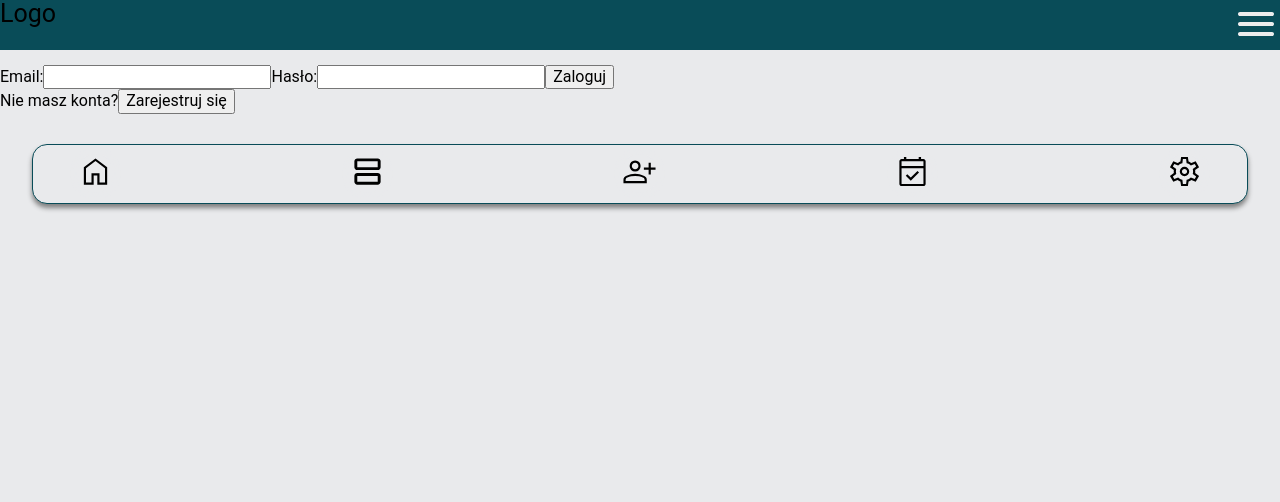
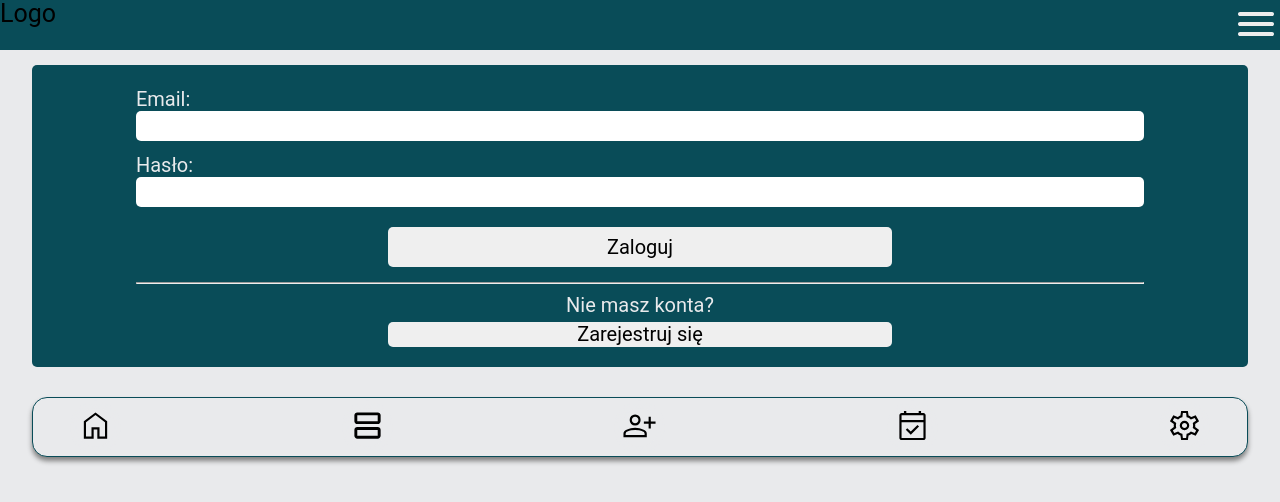
Before and after one commit to Ja-ku-ba/Dm-Daily_motivation, a React (Create React App) app in the folder frontend/: page /login in a window 1280 px wide. Shown: the top 502 px of the page. Built offline with nearby package versions, Linux system fonts and the light colour scheme.

Commit message:
login/register page

```diff
--- a/frontend/src/App.scss
+++ b/frontend/src/App.scss
@@ -6,3 +6,4 @@
 @import "./styles/tracker.scss";
 @import "./styles/navigation.scss";
 @import "./styles/posts.scss";
+@import "./styles/loginRegister.scss";
--- a/frontend/src/pages/LoginRegister.js
+++ b/frontend/src/pages/LoginRegister.js
@@ -2,36 +2,53 @@ import React, { useState } from 'react'
 import jsSHA from 'jssha';
 
 const LoginRegister = () => {
-    let [action, setAction] = useState(["Zaloguj", "Nie masz konta?", "Zarejestruj się"])
-    let changeAction = () => {
-        if (action[0] === "Zaloguj"){
-            setAction(["Zarejestruj", "Masz konto?", "Zaloguj się"])
+    // action = true, means login, false is register
+    let [action, setAction] = useState(true)
+    let changeAction = (e) => {
+        const inputElements = document.querySelectorAll('input');
+        inputElements.forEach((input) => {
+            input.value = '';
+        });
+
+        if (action === true){
+            setAction(false)
         }
         else {
-            setAction(["Zaloguj", "Nie masz konta?", "Zarejestruj się"])
+            setAction(true)
         }
+    }
+
+    let hashPassword = (word) => {
+        var hashObj = new jsSHA("SHA-512", "TEXT");
+        hashObj.update(word);
+        return hashObj.getHash("HEX");
     }
 
     let takeAction = async (e) => {
         e.preventDefault()
 
-        var hashObj = new jsSHA("SHA-512", "TEXT");
-        hashObj.update(e.target.password.value );
-        var hash = hashObj.getHash("HEX");
+        try {
+            const requestData = {
+                email: e.target.email.value,
+                hash: hashPassword(e.target.password.value),
+            };
 
-        try {
-            const endpoint = action[0] === "Zaloguj" ? "login" : "register";
+            if (!action) {
+                requestData.username = e.target.username.value;
+                requestData.password2 = e.target.password2.value;
+            }
+
+            const endpoint = action === true ? "api/account/login/" : "api/account/register/";
 
             let response = await fetch(endpoint, {
                 method: "POST",
                 headers: {
                     "Content-Type": "application/json",
                 },
-                body: JSON.stringify({
-                    "email": e.target.email.value,
-                    "hash": hash,
-                })
+                body: JSON.stringify(requestData),
             });
+            console.log(response, "tutaj--------")
+
         } catch (error) {
             console.error("Błąd: ", error)
         }
@@ -39,23 +56,69 @@ const LoginRegister = () => {
         return
     }
     return (
-        <div>
-        <form onSubmit={(e) => takeAction(e)}>
+        <div className='Action'>
+
+            {action === true ? (
+                <div className='Action__card'>
+                    <form onSubmit={(e) => takeAction(e)} className='Action__card__form'>
+                        <div className='Action__card__form__group'>
                             <label htmlFor='email'>Email:</label>
                             <input id='email' type='email'/>
+                        </div>
 
+                        <div className='Action__card__form__group'>
                             <label htmlFor='password'>Hasło:</label>
                             <input id='password' type='password'/>
+                        </div>
 
-            <input type='submit' value={action[0]}/>
+                        <input className='Action__card__form__submit' type='submit' value={"Zaloguj"}/>
                     </form>
-        <form>
 
+                    <hr></hr>
+
+                    <div className='Action__card__change'>
+                        <span>Nie masz konta?</span>
+                        <button onClick={(e) => changeAction(e)}>Zarejestruj się</button>
+                    </div>
+                </div>
+            ) : (
+                <div className='Action__card'>
+                    <form onSubmit={(e) => takeAction(e)} className='Action__card__form'>
+                        <div className='Action__card__form__group'>
+                            <label htmlFor='username'>Nazwa użytkownika:</label>
+                            <input id='username' type='text'/>
+                        </div>
+
+                        <div className='Action__card__form__group'>
+                            <label htmlFor='email'>Email:</label>
+                            <input id='email' type='email'/>
+                        </div>
+
+                        <div className='Action__card__form__group'>
+                            <label htmlFor='password'>Hasło:</label>
+                            <input id='password' type='password'/>
+                        </div>
+
+                        <div className='Action__card__form__group'>
+                            <label htmlFor='password2'>Potwierdź hasło:</label>
+                            <input id='password2' type='password'/>
+                        </div>
+
+                        <input className='Action__card__form__submit' type='submit' value={"Zarejestruj"}/>
                     </form>
-        <span>{action[1]}</span>
-        <button onClick={() => changeAction()}>{action[2]}</button>
+
+                    <hr></hr>
+
+                    <div className='Action__card__change'>
+                        <span>Masz konto?</span>
+                        <button onClick={(e) => changeAction(e)}>Zaloguj się</button>
+                    </div>
+                </div>
+            )}
+
         </div>
     )
+
 }
 
 export default LoginRegister
--- /dev/null
+++ b/frontend/src/styles/loginRegister.scss
@@ -0,0 +1,63 @@
+@use "config" as *;
+
+.Action {
+    background-color: $cardColor;
+    color: $backgroundColor;
+    margin-top: 15px;
+    padding: 15px;
+    border-radius: 5px;
+    display: flex;
+    justify-content: center;
+    width: 95%;
+    margin: auto;
+
+    &__card {
+        width: 85%;
+        font-size: 20px;
+        &__form{
+            width: 100%;
+            margin: auto;
+
+            &__group {
+                margin-top: 3px;
+                display: flex;
+                flex-direction: column;
+                padding: 5px 0;
+                 & input{
+                    height: 30px;
+                    border-radius: 5px;
+                    border: none;
+                    padding: 5px;
+                 }
+            }
+
+            &__submit {
+                width: 50%;
+                margin: 15px auto;
+                height: 40px;
+                border-radius: 5px;
+                border: none;
+                display: flex;
+                justify-content: center;
+            }
+        }
+
+        &__change {
+            display: flex;
+            align-items: center;
+            flex-direction: column;
+
+            & span {
+                word-wrap: none;
+            }
+
+            & button {
+                width: 50%;
+                margin: 5px auto;
+                border-radius: 5px;
+                border: none;
+                height: 25px;
+            }
+        }
+    }
+}
```
Lines whose indentation alone changed are shown as unchanged.
